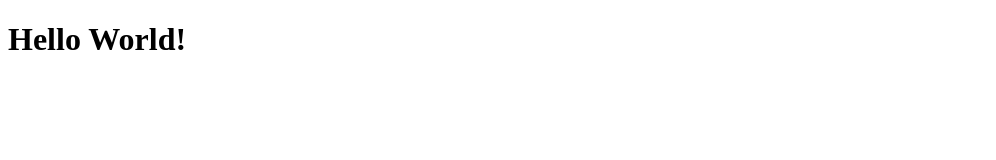
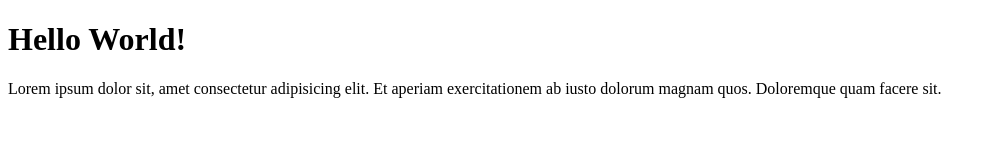
Before and after one commit to muhannas1812-star/annas-git-test2, a plain HTML site: page index.html in a window 1280 px wide. Shown: the whole page, without its empty margins (0-996 px from the left). Drawn offline with Linux system fonts and the light colour scheme.

Commit message:
menambahkan aparagraph

```diff
--- a/index.html
+++ b/index.html
@@ -7,5 +7,9 @@
   </head>
   <body>
     <h1>Hello World!</h1>
+    <p>
+      Lorem ipsum dolor sit, amet consectetur adipisicing elit. Et aperiam
+      exercitationem ab iusto dolorum magnam quos. Doloremque quam facere sit.
+    </p>
   </body>
 </html>
```
